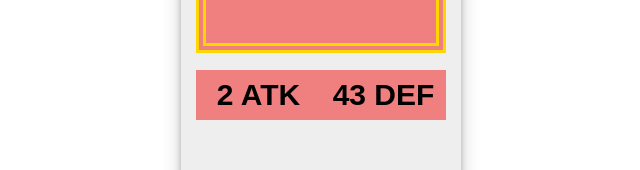
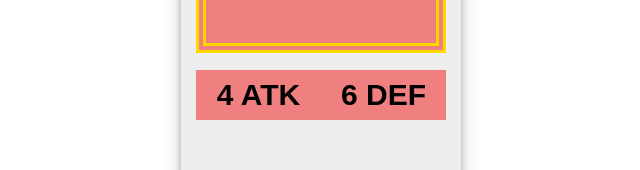
Before and after one commit to patryem/GCC, a React (Create React App) app: page / in a window 1280 px wide. Both pictures are taken after a click on the element "Show Card". Shown: the part 227-397 px from the top of the page, without its empty margins (319-959 px from the left). Built offline with nearby package versions, Linux system fonts and the light colour scheme; the HTML template or start-up script is replaced by a standard one.

Commit message:
Add random stats to card

```diff
--- a/src/App.tsx
+++ b/src/App.tsx
@@ -7,6 +7,8 @@ import Control from './components/Control/Control';
 interface IAppState {
 	showCard: boolean;
 	cardBoni: number[];
+	cardAttack: number;
+	cardDefense: number;
 }
 
 // const cardBoni = [ 1.4, 1.6, 1.8, 0.8, 0.7, 0.6 ];
@@ -17,13 +19,17 @@ class App extends React.Component<
 	},
 	IAppState
 > {
-	public state = { showCard: false, cardBoni: [] };
+	public state = { showCard: false, cardBoni: [], cardAttack: 0, cardDefense: 0 };
 
 	public render() {
 		return (
 			<div className="App">
 				{this.state.showCard ? (
-					<Card attack={2} defense={4} boniArray={this.state.cardBoni} />
+					<Card
+						attack={this.state.cardAttack}
+						defense={this.state.cardDefense}
+						boniArray={this.state.cardBoni}
+					/>
 				) : (
 					<CardPlaceHolder />
 				)}
@@ -34,6 +40,12 @@ class App extends React.Component<
 
 	private createBonusEntry = () => Math.round(Math.random() * 5);
 
+	private createRandomStats = () => {
+		this.setState({
+			cardAttack: Math.round(Math.random() * 10),
+			cardDefense: Math.round(Math.random() * 10)
+		});
+	};
 	private createRandomBoni = () => {
 		let newArray: number[] = [];
 		if (newArray.length <= 3) {
@@ -54,6 +66,7 @@ class App extends React.Component<
 
 	private toggleCard = () => {
 		this.createRandomBoni();
+		this.createRandomStats();
 		this.setState((prevState) => {
 			return { showCard: !prevState.showCard };
 		});
--- a/src/components/Card/Card.tsx
+++ b/src/components/Card/Card.tsx
@@ -16,7 +16,7 @@ const card = (props: ICardProps) => {
 			<div className="PicContainer" />
 			<div className="CardInfoContainer">
 				<div className="CardInfo">{props.attack} ATK</div>
-				<div className="CardInfo">{props.defense}3 DEF</div>
+				<div className="CardInfo">{props.defense} DEF</div>
 			</div>
 			<div className="BoniContainer">
 				{props.boniArray.map((num, index) => (
```
